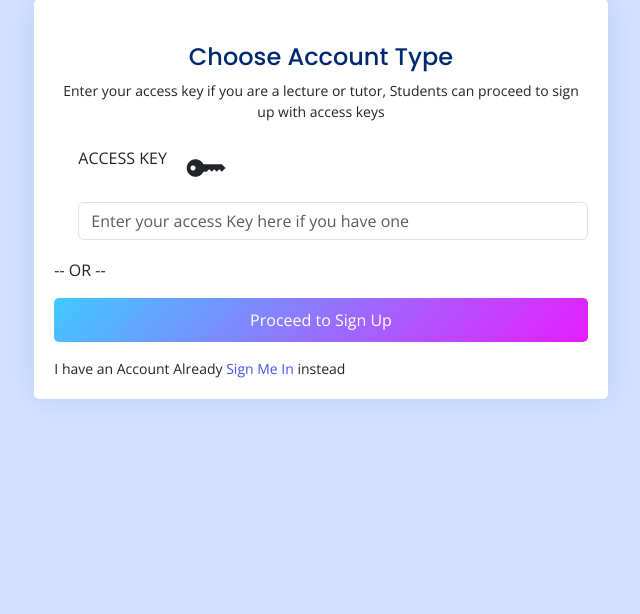
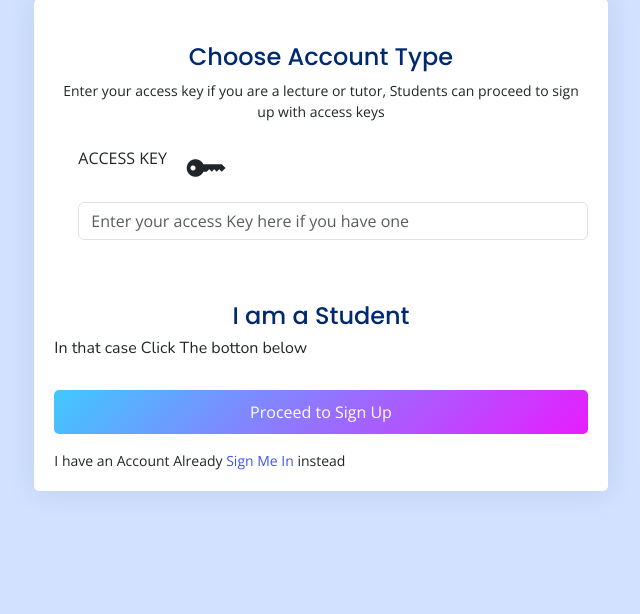
Before and after one commit to VMahluza/ump-ai-tutor, a Django app: page /auth/signup/usertype in a window 1280 px wide. Shown: the part 218-832 px from the top of the page, without its empty margins (469-1109 px from the left). Before the commit the page ends 617 px from the top, so only its background shows below. Run offline with Django 4.2, Linux system fonts and the light colour scheme; some libraries are stand-ins or nearby versions.

Commit message:
updates:logo btm

```diff
--- a/dashboard/models.py
+++ b/dashboard/models.py
@@ -56,6 +56,8 @@ class User(AbstractUser):
         help_text='The groups this user belongs to. A user will get all permissions granted to each of their groups.',
     )
     gender = models.CharField(max_length=50, default=Gender.MALE, choices=Gender.choices)
+
+    is_online = models.BooleanField(default=False)
 
     @property
     def get_full_name(self):
--- a/dashboard/views.py
+++ b/dashboard/views.py
@@ -172,7 +172,7 @@ class LogoutView(View):
     def get(self, request):
         user = User.objects.get(id=self.request.user.id)
         if user.is_active:
-            user.is_active = False
+            user.is_online = False
             user.save()
 
         logout(request)
--- a/web/templates/auth/user-type.html
+++ b/web/templates/auth/user-type.html
@@ -39,9 +39,9 @@
                         <input class="form-control" type="text" name="access_key" value="" placeholder="Enter your access Key here if you have one" id="rememberMe">
                     </div>
                   </div>
-
-                  <div class="col-12">
-                   -- OR --
+                  <div class="pt-4 pb-2">
+                    <h4 class="card-title text-center pb-0 fs-4">I am a Student</h3>
+                    <h6>In that case Click The botton below</h6>
                   </div>
                 <div class="col-12">
                   <button class="sign-up btn btn-primary w-100" type="submit">Proceed to Sign Up</button>
--- a/web/views.py
+++ b/web/views.py
@@ -103,8 +103,8 @@ class CustomLoginView(LoginView):
     form_class = LoginForm
     def get_success_url(self):
         user = User.objects.get(id=self.request.user.id)
-        if not user.is_active:
-            user.is_active = True
+        if not user.is_online:
+            user.is_online = True
             user.save()
 
         registration = Registration.objects.filter(user=self.request.user)
@@ -202,12 +202,11 @@ class LectureSignUpView(UserPassesTestMixin, CreateView):
 class CustomPasswordResetView(PasswordResetView):
     form_class = CustomPasswordResetForm
     template_name = 'auth/password_reset.html'
-    from_email = "binarybendits@gmail.com"
+    # from_email = "binarybendits@gmail.com"
     email_template_name = 'auth/password_reset_email.html'
     success_url = '/auth/login'
 
     def form_valid(self, form):
-        print("Form validation: IsValid")
         opts = {
             "use_https": self.request.is_secure(),
             "token_generator": self.token_generator,
```
Also changed, not shown: dashboard/migrations/0026_user_is_online.py (added).
